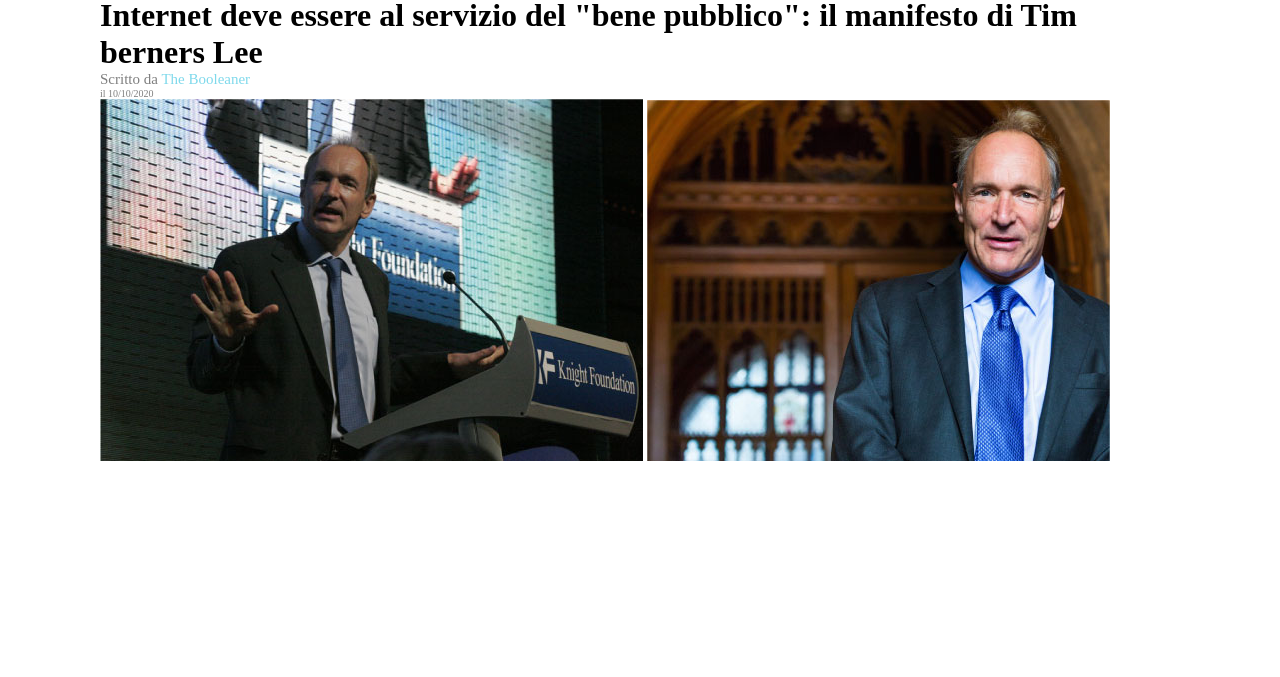
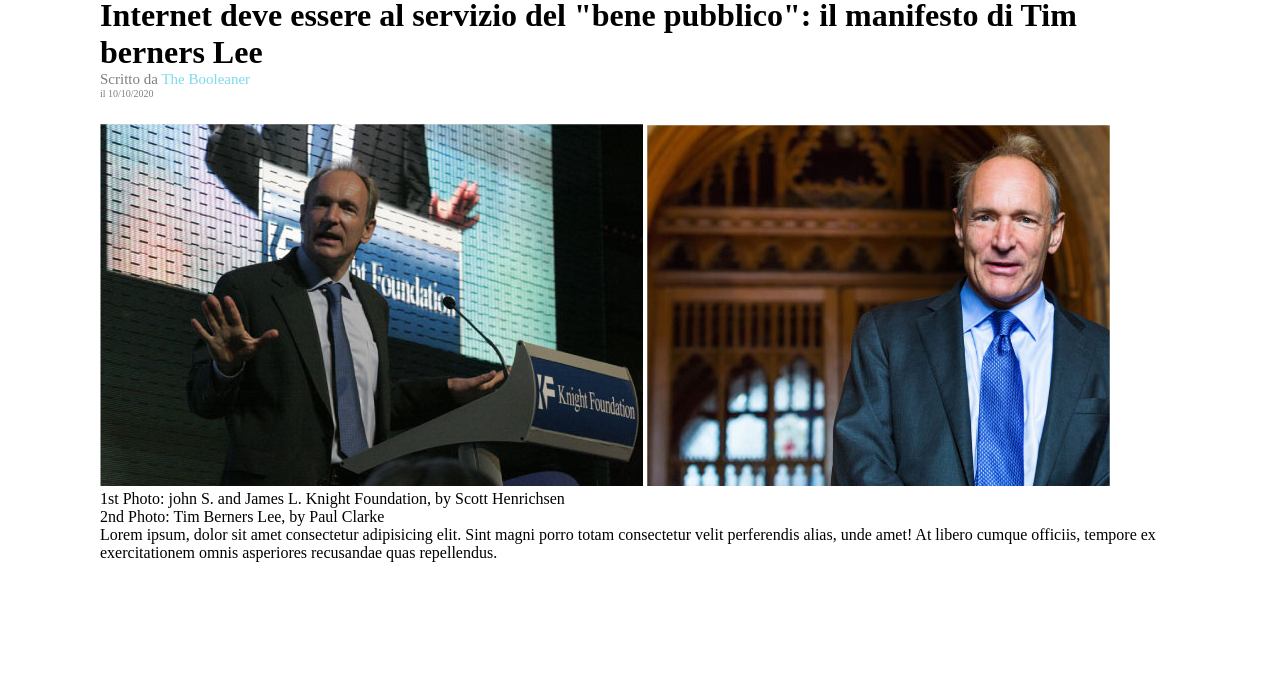
Before and after one commit to LucaB98/html-css-booleaner, a plain HTML site: page index.html in a window 1280 px wide. Shown: the part 123-800 px from the top of the page. Drawn offline with Linux system fonts and the light colour scheme.

Commit message:
fix Logo

```diff
--- a/css/style.css
+++ b/css/style.css
@@ -23,6 +23,10 @@
     padding: 10px;
 }
 
+img{
+    margin-top: 25px;
+
+}
 /*main*/
 h1{
     margin: top 20px;
--- a/index.html
+++ b/index.html
@@ -32,6 +32,13 @@
                 <img src="img/tim-1.jpg" alt="Tim Berners">
                 <img src="img/tim-2.jpg" alt="Tim Berners">
             </figure>
+            <span>
+                1st Photo: john S. and James L. Knight Foundation, by Scott Henrichsen <br>
+                2nd Photo: Tim Berners Lee, by Paul Clarke
+            </span>
+            <p>
+                Lorem ipsum, dolor sit amet consectetur adipisicing elit. Sint magni porro totam consectetur velit perferendis alias, unde amet! At libero cumque officiis, tempore ex exercitationem omnis asperiores recusandae quas repellendus.
+            </p>
 
 
 
```
